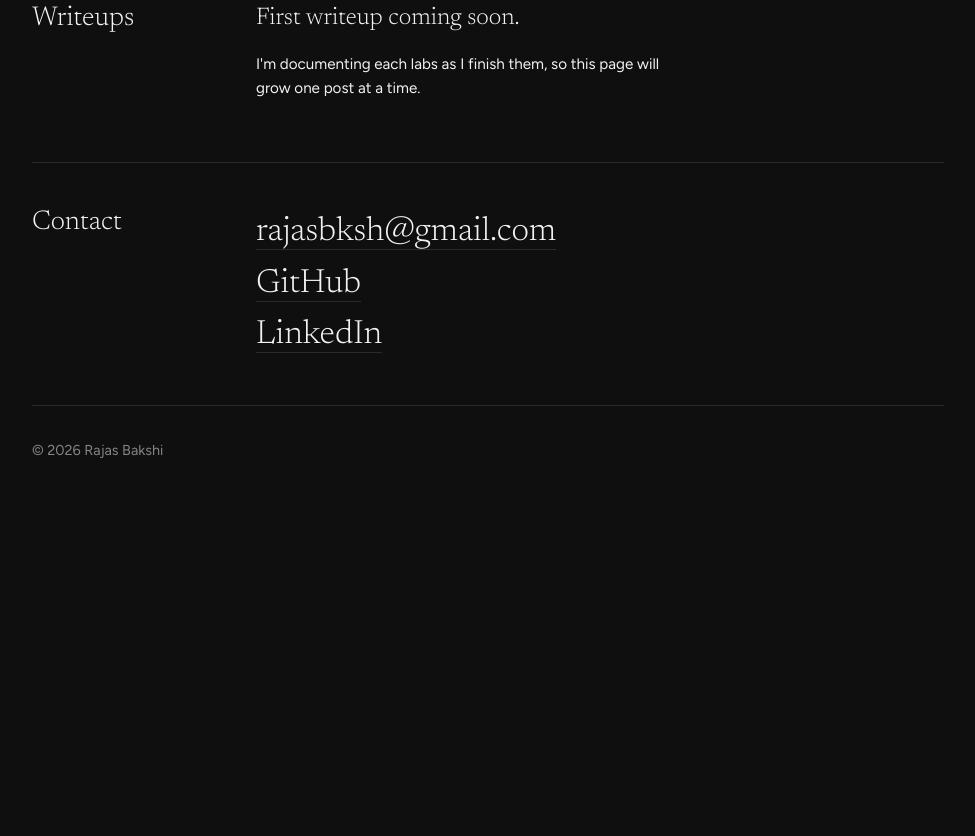
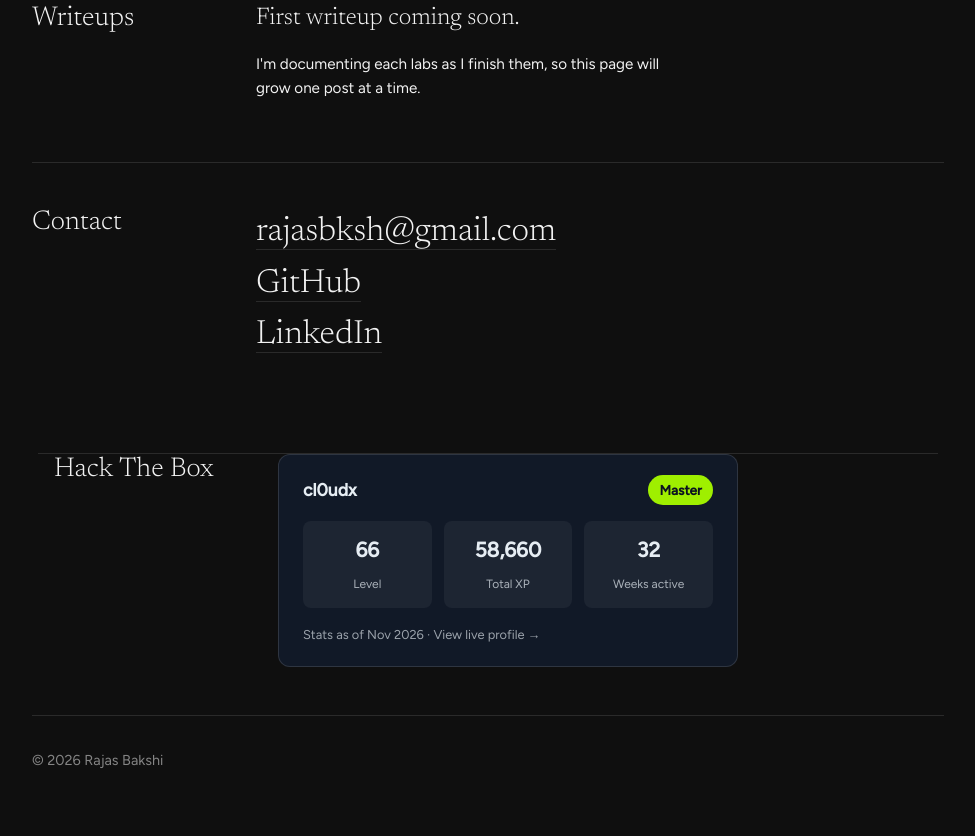
Before and after one commit to cl0udx18/cl0udx18.github.io, a plain HTML site: page index.html in a window 1280 px wide. Shown: the part 1548-2384 px from the top of the page, without its empty margins (152-1127 px from the left). Before the commit the page ends 2075 px from the top, so only its background shows below. Drawn offline with Linux system fonts and the light colour scheme.

Commit message:
Add Hack The Box profile section with styling

```diff
--- a/index.html
+++ b/index.html
@@ -89,6 +89,29 @@ footer{border-top:1px solid var(--line);padding:2rem 0 4rem;color:var(--muted);f
   html{scroll-behavior:auto}
   .path::before,.path li{animation:none}
 }
+  .htb { max-width: 900px; margin: 3rem auto; padding: 0 1rem; }
+
+.htb-card {
+  display: block; max-width: 460px; padding: 1.25rem 1.5rem;
+  background: #111927; color: #e6edf3; text-decoration: none;
+  border: 1px solid rgba(255,255,255,.12); border-radius: 12px;
+  transition: transform .15s, border-color .15s;
+}
+.htb-card:hover { transform: translateY(-2px); border-color: #9fef00; }
+
+.htb-head { display: flex; justify-content: space-between; align-items: center; margin-bottom: 1rem; }
+.htb-user { font-size: 1.1rem; font-weight: 600; }
+.htb-rank { padding: .2rem .7rem; border-radius: 999px; background: #9fef00; color: #0b1220; font-weight: 700; font-size: .85rem; }
+
+.htb-stats { display: grid; grid-template-columns: repeat(3, 1fr); gap: .75rem; }
+.htb-stats div { background: rgba(255,255,255,.05); border-radius: 8px; padding: .7rem; text-align: center; }
+.htb-stats strong { display: block; font-size: 1.3rem; }
+.htb-stats span { font-size: .75rem; opacity: .7; }
+
+.htb-foot { margin-top: 1rem; font-size: .8rem; opacity: .65; }
+
+.htb-shot { display: block; max-width: 100%; height: auto; margin-top: 1.5rem;
+            border-radius: 10px; border: 1px solid rgba(255,255,255,.12); }
 </style>
 </head>
 <body>
@@ -157,6 +180,31 @@ footer{border-top:1px solid var(--line);padding:2rem 0 4rem;color:var(--muted);f
         </ul>
       </div>
     </section>
+    <section id="hackthebox" class="htb">
+  <h2>Hack The Box</h2>
+
+  <a class="htb-card"
+     href="https://profile.hackthebox.com/profile/019d237d-829d-734c-a515-9fa9db7fa752"
+     target="_blank" rel="noopener noreferrer"
+     aria-label="View my Hack The Box profile">
+    <div class="htb-head">
+      <span class="htb-user">cl0udx</span>
+      <span class="htb-rank">Master</span>
+    </div>
+    <div class="htb-stats">
+      <div><strong>66</strong><span>Level</span></div>
+      <div><strong>58,660</strong><span>Total XP</span></div>
+      <div><strong>32</strong><span>Weeks active</span></div>
+    </div>
+    <div class="htb-foot">Stats as of Nov 2026 · View live profile →</div>
+  </a>
+
+  <!-- Optional: your full screenshot below the card -->
+  <!--
+  <img class="htb-shot" src="images/htb-profile.png"
+       alt="Hack The Box profile: Master rank, Level 66, 58,660 XP" loading="lazy">
+  -->
+</section>
   </main>
 
   <footer>&copy; 2026 Rajas Bakshi</footer>
```
